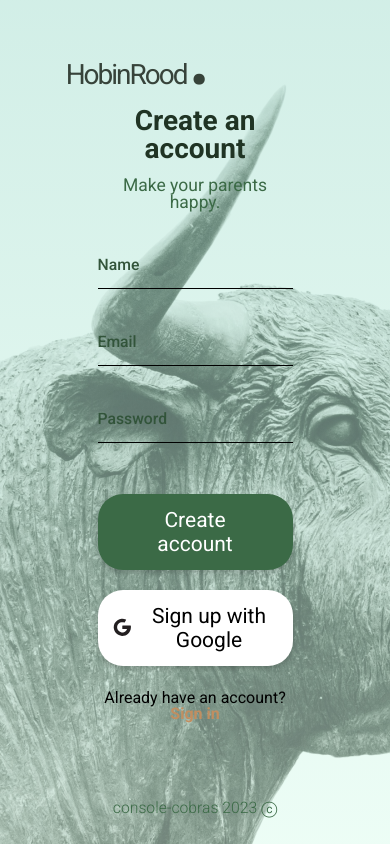
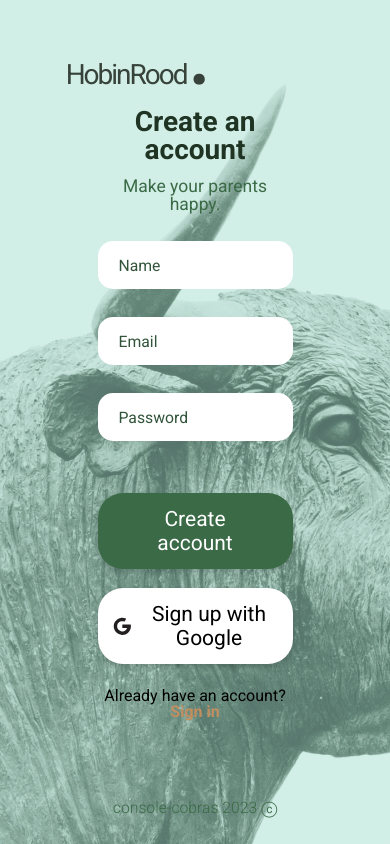
Before and after one commit to 1-Dont-Know/Not-Robin-Hood, a React (Create React App) app: page /signup in a window 390 px wide. Built offline with nearby package versions, Linux system fonts and the light colour scheme.

Commit message:
add signup page media queries

```diff
--- a/src/components/UI/Input/Input.module.scss
+++ b/src/components/UI/Input/Input.module.scss
@@ -15,4 +15,13 @@
   @include mixins.breakpoint-down(large) {
     padding: 1rem 2rem 1rem 0rem;
   }
+  @include mixins.breakpoint-down(medium) {
+    background-color: #fff;
+    border-radius: 15px;
+    border: none;
+    padding-left: 1.5rem;
+    &::placeholder {
+      font-weight: variables.$font-regular;
+    }
+  }
 }
--- a/src/components/pages/Signup/Signup.module.scss
+++ b/src/components/pages/Signup/Signup.module.scss
@@ -42,9 +42,10 @@
     );
     background-image: linear-gradient(
         rgba(166, 222, 207, 0.5),
-        rgba(219, 251, 236, 0.5)
+        rgba(166, 222, 207, 0.5)
       ),
       url("../../../assets/bull.png");
+    background-repeat: no-repeat;
   }
 }
 
```
